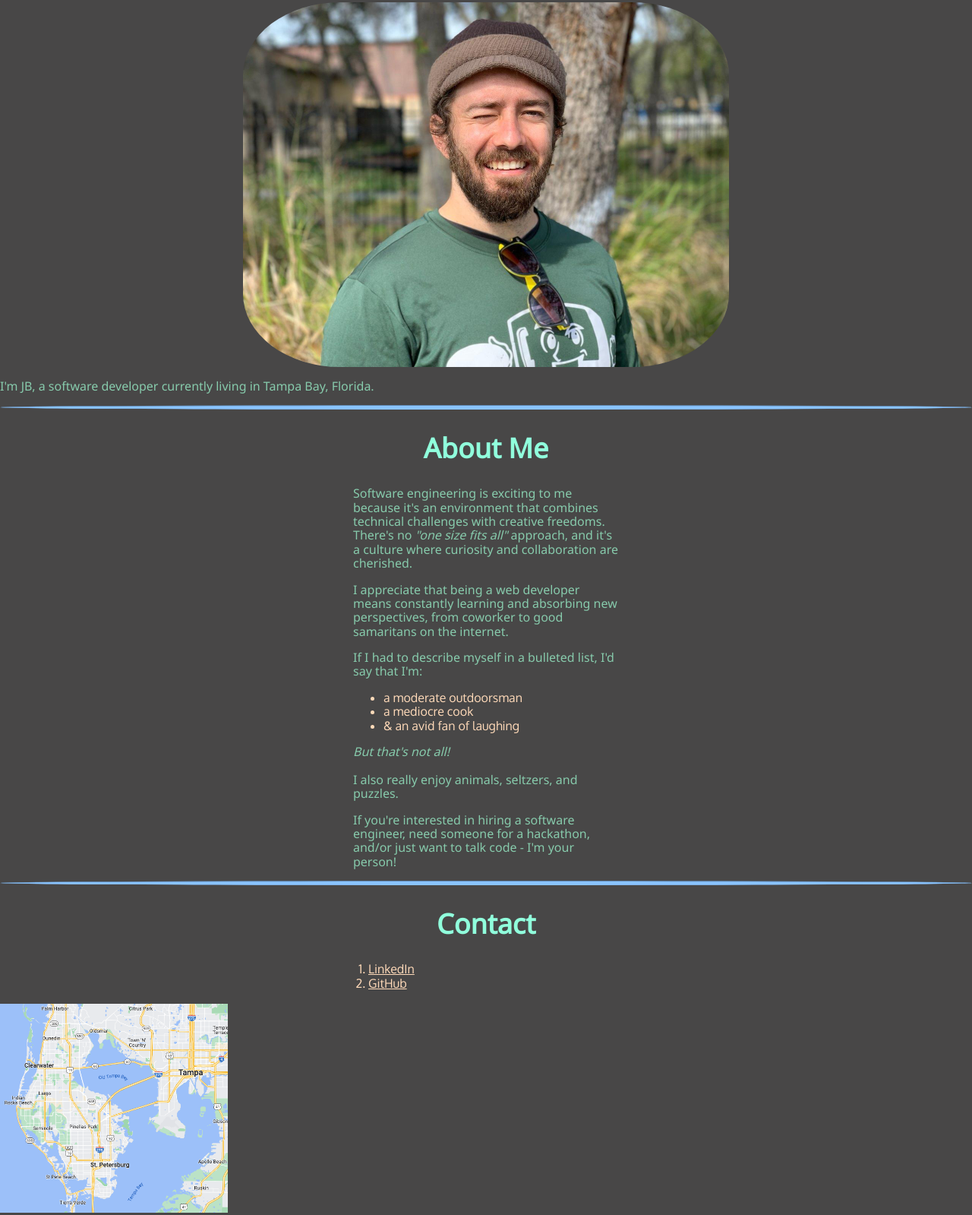
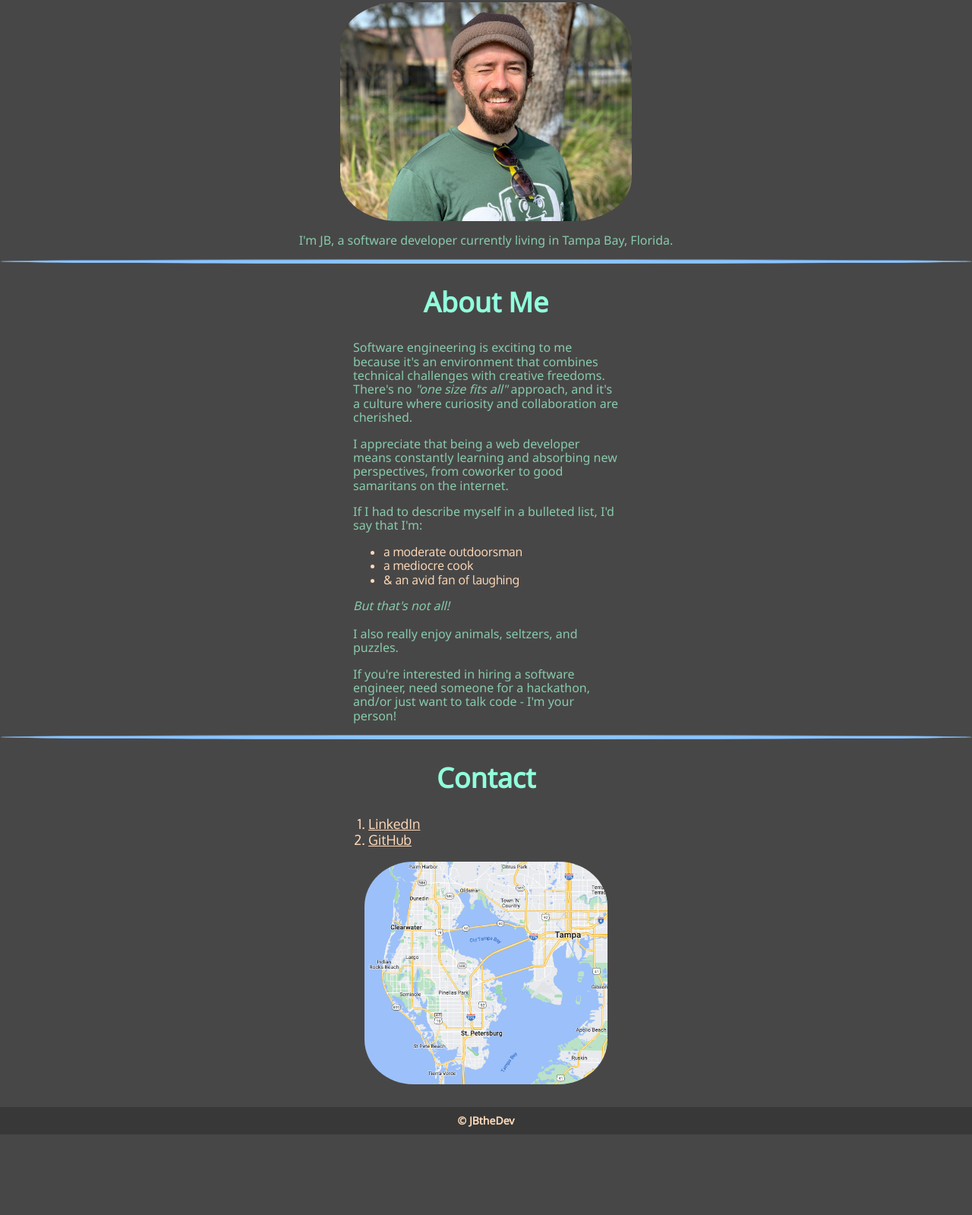
Before and after one commit to jb-the-dev/first-portfolio, a plain HTML site: page index.html in a window 1280 px wide. Shown: the part 279-1878 px from the top of the page at 76% size. After the commit the page ends 1772 px from the top, so only its background shows below. Drawn offline with nearby package versions, Linux system fonts and the light colour scheme; a script that the page names is missing.

Commit message:
Update style.css

```diff
--- a/style.css
+++ b/style.css
@@ -46,13 +46,17 @@ p {
 }
 
 /*centers the Intro text*/
-body > p {
+main > p {
   text-align: center;
 }
 
 ul, ol, li, a {
   font-family: 'Oxygen', sans-serif;
   color: peachpuff;
+}
+
+ol {
+font-size: 18px;
 }
 
 footer {
@@ -72,7 +76,15 @@ hr {
   display: block;
   margin-left: auto;
   margin-right: auto;
-  width: 50%;
+  width: 30%;
+  border-radius: 20%;
+}
+
+.map-center {
+  display: block;
+  margin-left: auto;
+  margin-right: auto;
+  width: 25%;
   border-radius: 20%;
 }
 
```
